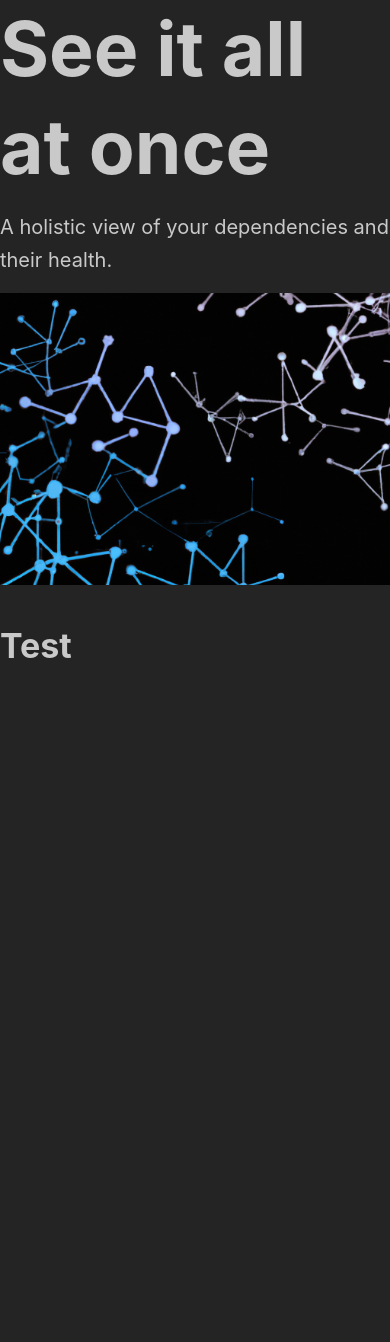
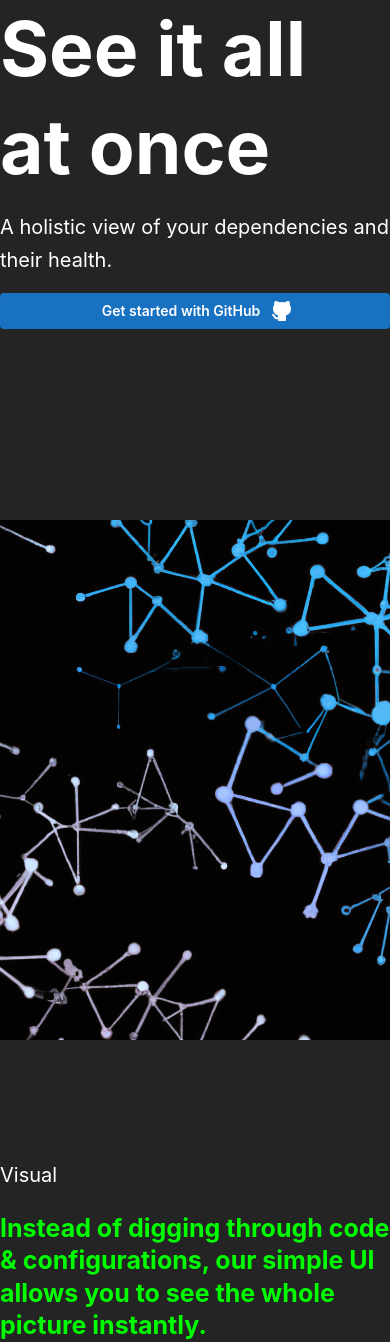
Before and after one commit to trevalexandro/lineage-ui, a React (Create React App) app: page / in a window 390 px wide. Before the commit the page ends 844 px from the top, so only its background shows below. Built offline with nearby package versions, Linux system fonts and the light colour scheme.

Commit message:
home page updates

```diff
--- a/src/components/lineage-graph.js
+++ b/src/components/lineage-graph.js
@@ -1,12 +1,19 @@
+import { useState } from 'react';
 import Tree from 'react-d3-tree';
 
 const LineageGraph = ({dependencies, repoName, onNodeClick}) => {
-    const children = dependencies.map(val => {
-        const {dependencyType} = val;
+    const [hoveringOverNode, setHoveringOverNode] = useState(false);
+    const [nodeKey, setNodeKey] = useState(undefined);
+
+    const children = dependencies.map((val, index) => {
+        const attributes = {};
+        if (hoveringOverNode && nodeKey === index) {
+            const {dependencyType} = val;
+            attributes.dependencyType = dependencyType;
+        }
         return {
-            attributes: {
-                dependencyType
-            },
+            key: index,
+            attributes,
             ...val
         };
     });
@@ -19,6 +26,19 @@ const LineageGraph = ({dependencies, repoName, onNodeClick}) => {
     const x = window.innerWidth / 2;
     const y = window.innerHeight / 3;
 
+    const toggleHoverState = (hovering, key) => {
+        if (!hovering && (hoveringOverNode || nodeKey)) {
+            setHoveringOverNode(false);
+            setNodeKey(undefined);
+            return;
+        }
+
+        if (hovering) {
+            setHoveringOverNode(true);
+            setNodeKey(key);
+        }
+    };
+
     return (
         <Tree
             translate={{x, y}}
@@ -29,6 +49,10 @@ const LineageGraph = ({dependencies, repoName, onNodeClick}) => {
             leafNodeClassName="node__leaf"
             pathClassFunc={() => 'link'}
             onNodeClick={(node) => onNodeClick(node)}
+            onLinkMouseOut={(node) => toggleHoverState(false, node.data.key)}
+            onLinkMouseOver={(node) => toggleHoverState(true, node.data.key)}
+            onNodeMouseOut={(node) => toggleHoverState(false, node.data.key)}
+            onNodeMouseOver={(node) => toggleHoverState(true, node.data.key)}
             orientation='vertical'
         />
     )
--- a/src/css/pages/lineage.css
+++ b/src/css/pages/lineage.css
@@ -3,7 +3,7 @@
 }
 
 .rd3t-label__attributes {
-    font-size: 8px !important;
+    font-size: 12px !important;
 }
 
 .rd3t-label__title {
--- a/src/pages/splash.js
+++ b/src/pages/splash.js
@@ -1,32 +1,57 @@
-import { Stack, Title, Text, AspectRatio, Overlay } from "@mantine/core";
+import { Stack, Title, Text, AspectRatio, Overlay, Space, Button } from "@mantine/core";
 import topSectionImage from '../images/DALL·E 2023-11-13 00.05.46 - connecting the dots and the colors are blue, white, and gray with a black background, digital art.png';
+import { useDisclosure, useMediaQuery } from "@mantine/hooks";
+import { IconBrandGithubFilled } from "@tabler/icons-react";
 
 // dark hex #1a1b1e
 
 const TopSection = () => {
+    // TODO: Burger menu?
+    const [opened, {toggle}] = useDisclosure();
+    const mediaQueryMatches = useMediaQuery('(min-width: 767px)');
+
+    const onButtonClick = () => window.location = `${process.env.REACT_APP_OAUTH_URL}?client_id=${process.env.REACT_APP_CLIENT_ID}&scope=repo`;
+
     return (
-        <Stack gap='lg'>
-            <AspectRatio ratio={4 / 3}>
-                <Stack style={{zIndex: 2}}>
-                    <Title style={{fontSize: 75}}>
+        // TODO: Does this aspect ratio work for small screenn sizes?
+        <AspectRatio ratio={mediaQueryMatches ? 4 / 3 : 3 / 4}>
+            <Stack style={{zIndex: 201}}>
+                <Title style={{fontSize: 75, color: 'white'}}>
                     See it all at once
                 </Title>
-                    <Text size='xl'>
+                <Text size='xl' style={{color: 'white'}}>
                     A holistic view of your dependencies and their health.
                 </Text>
+                <Button onClick={onButtonClick} rightSection={<IconBrandGithubFilled />}>
+                    Get started with GitHub
+                </Button>
             </Stack>
             <img src={topSectionImage} />
             <Overlay fixed={true} gradient="linear-gradient(to right black, transparent)" opacity={0.99} />
         </AspectRatio>
-        </Stack>
     );
 };
 
+const MidSection = () => {
+    return (
+        <Stack gap='lg'>
+            <Text size='xl' style={{color: 'white'}}>
+                Visual
+            </Text>
+            <Title style={{fontSize: 25, color: 'lime'}}>
+                Instead of digging through code & configurations, our simple UI allows you to see the whole picture instantly.
+            </Title>
+        </Stack>
+    );
+}
+
 const SplashPage = () => {
     return (
-        <Stack gap='xl'>
+        <Stack>
             <TopSection />
-            <Title>Test</Title>
+            <Space h='xl' />
+            <Space h='xl' />
+            <MidSection />
         </Stack>
     );
 };
```
Also changed, not shown: src/images/DALL·E 2023-11-13 00.05.46 - connecting the dots and the colors are blue, white, and gray with a black background, digital art.png. Lines whose indentation alone changed are shown as unchanged.
